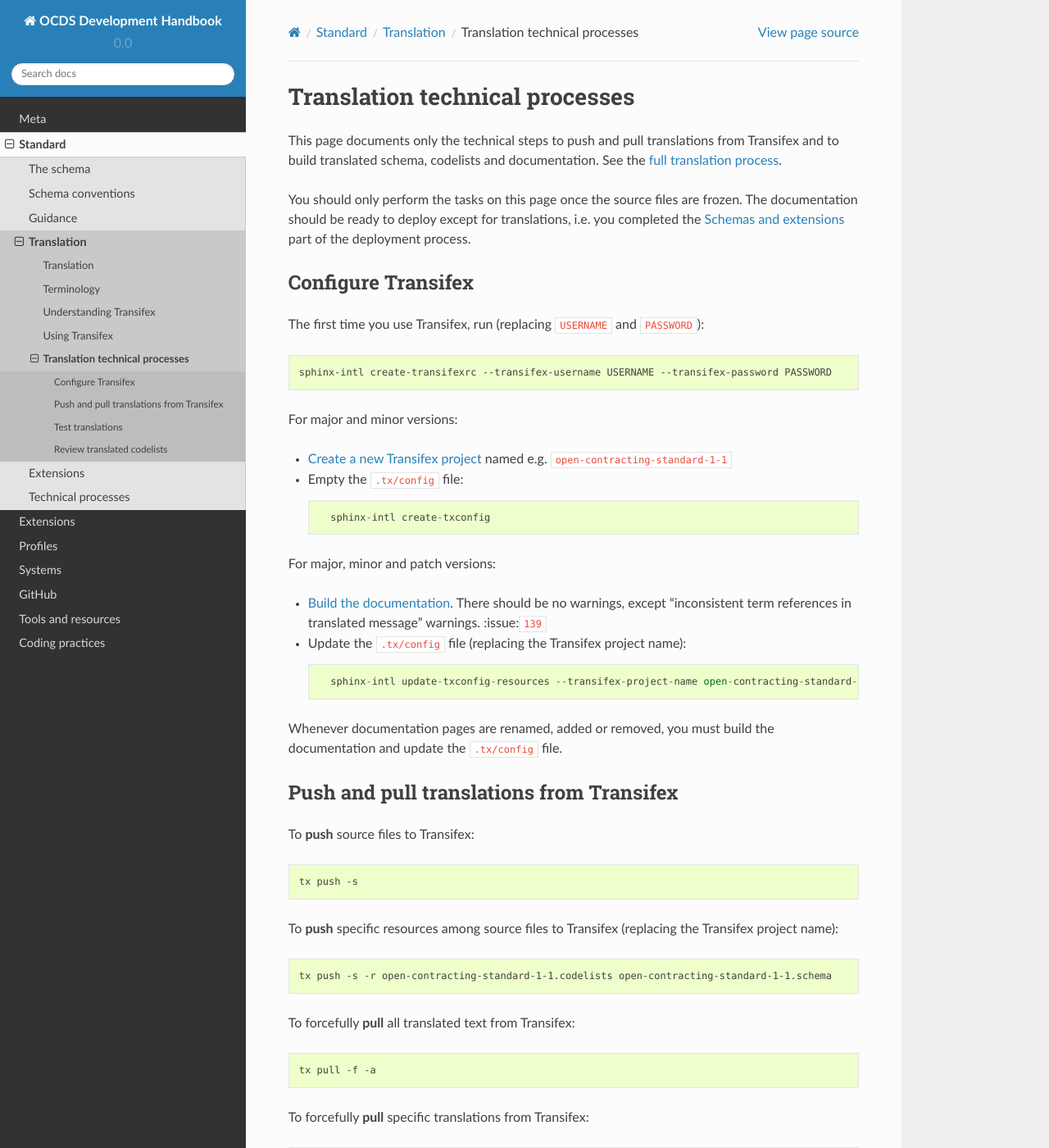
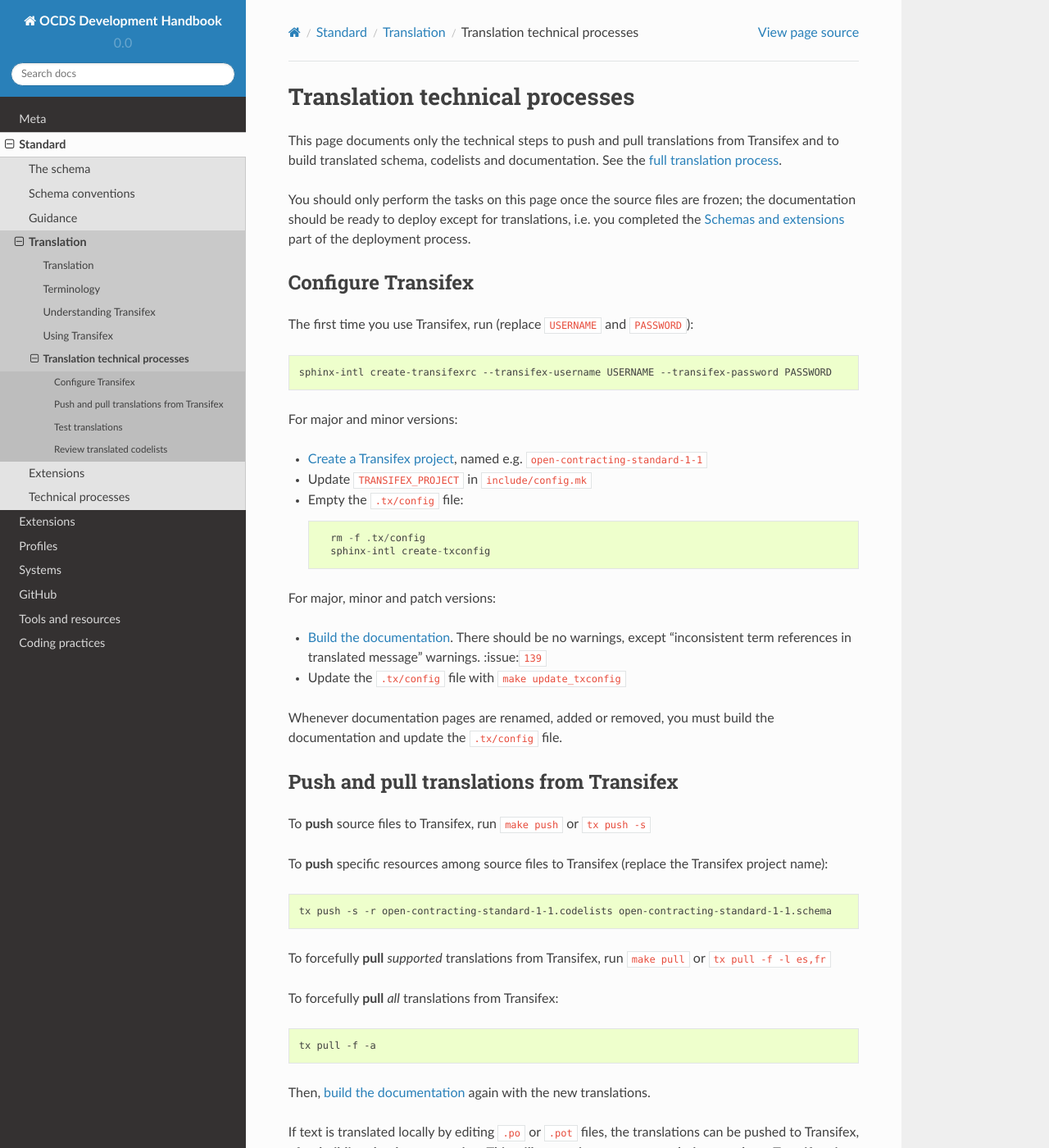
Before and after one commit to open-contracting/standard-development-handbook, a Sphinx documentation site: the page built from docs/standard/translation/technical.md, in a window 1280 px wide and 1400 px high. Shown: the whole window at 82% size. Built offline with Sphinx 7.4.7 and the Read the Docs theme 2.0.0, drawn with Linux system fonts in a browser that asks for light colours; some of the changed text lies outside the part shown.

Commit message:
Update translation docs, with references to Makefile targets

````diff
--- a/docs/standard/translation/technical.md
+++ b/docs/standard/translation/technical.md
@@ -2,11 +2,11 @@
 
 This page documents only the technical steps to push and pull translations from Transifex and to build translated schema, codelists and documentation. See the [full translation process](translation).
 
-You should only perform the tasks on this page once the source files are frozen. The documentation should be ready to deploy except for translations, i.e. you completed the [Schemas and extensions](deployment#schemas-and-extensions) part of the deployment process.
+You should only perform the tasks on this page once the source files are frozen; the documentation should be ready to deploy except for translations, i.e. you completed the [Schemas and extensions](../technical/deployment#schemas-and-extensions) part of the deployment process.
 
 ## Configure Transifex
 
-The first time you use Transifex, run (replacing `USERNAME` and `PASSWORD`):
+The first time you use Transifex, run (replace `USERNAME` and `PASSWORD`):
 
 ```shell
 sphinx-intl create-transifexrc --transifex-username USERNAME --transifex-password PASSWORD
@@ -14,54 +14,41 @@ sphinx-intl create-transifexrc --transifex-username USERNAME --transifex-passwor
 
 For major and minor versions:
 
-* [Create a new Transifex project](https://www.transifex.com/OpenDataServices/) named e.g. `open-contracting-standard-1-1`
+* [Create a Transifex project](https://www.transifex.com/OpenDataServices/), named e.g. `open-contracting-standard-1-1`
+* Update `TRANSIFEX_PROJECT` in `include/config.mk`
 * Empty the `.tx/config` file:
 
+        rm -f .tx/config
         sphinx-intl create-txconfig
 
 For major, minor and patch versions:
 
 * [Build the documentation](build). There should be no warnings, except "inconsistent term references in translated message" warnings. :issue:`139`
-* Update the `.tx/config` file (replacing the Transifex project name):
-
-        sphinx-intl update-txconfig-resources --transifex-project-name open-contracting-standard-1-1 --pot-dir build/locale --locale-dir standard/docs/locale
+* Update the `.tx/config` file with `make update_txconfig`
 
 Whenever documentation pages are renamed, added or removed, you must build the documentation and update the `.tx/config` file.
 
 ## Push and pull translations from Transifex
 
-To **push** source files to Transifex:
+To **push** source files to Transifex, run `make push` or `tx push -s`
 
-```shell
-tx push -s
-```
-
-To **push** specific resources among source files to Transifex (replacing the Transifex project name):
+To **push** specific resources among source files to Transifex (replace the Transifex project name):
 
 ```shell
 tx push -s -r open-contracting-standard-1-1.codelists open-contracting-standard-1-1.schema
 ```
 
-To forcefully **pull** all translated text from Transifex:
+To forcefully **pull** *supported* translations from Transifex, run `make pull` or `tx pull -f -l es,fr`
+
+To forcefully **pull** *all* translations from Transifex:
 
 ```shell
 tx pull -f -a
 ```
 
-To forcefully **pull** specific translations from Transifex:
-
-```shell
-tx pull -f -l es,fr
-```
-
 Then, [build the documentation](build) again with the new translations.
 
-If text is translated locally by editing `.po` or `.pot` files, the translations can be pushed to Transifex, **after building the documentation**. **This will overwrite any new translations made on Transifex since the last time they were pulled:**
-
-```shell
-tx push -s
-tx push -f -t -l es,fr --no-interactive
-```
+If text is translated locally by editing `.po` or `.pot` files, the translations can be pushed to Transifex, **after building the documentation**. **This will overwrite any new translations made on Transifex since the last time they were pulled.** Run `make force_push_all` or `tx push -s -t -f -l es,fr --no-interactive`
 
 After pushing, check that the translation progress on Transifex is minimally affected. To avoid losing translations made on Transifex, pull translations before applying your changes, re-building the documentation and pushing new translations. If you made a mistake, checkout a clean branch of the standard, re-build the documentation and push old translations.
 
````
Also changed, not shown: docs/standard/translation/translation.md (+1 -1 lines), docs/standard/translation/understanding_transifex.md (+5 -5 lines), docs/standard/translation/using_transifex.md (+1 -1 lines).
